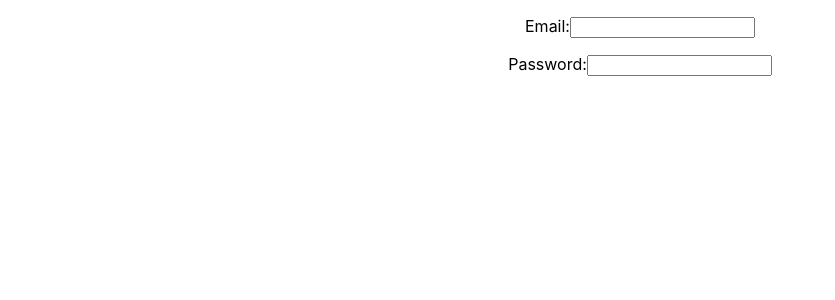
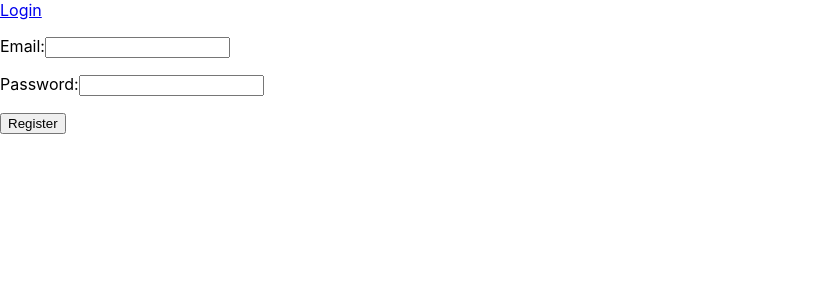
Before and after one commit to Eexy/hercule, a React (Create React App) app in the folder apollon/: page /register in a window 1280 px wide. Shown: the top 300 px of the page, without its empty margins (0-835 px from the left). Built offline with nearby package versions, Linux system fonts and the light colour scheme.

Commit message:
create basic login and register screen

```diff
--- a/apollon/package.json
+++ b/apollon/package.json
@@ -1,5 +1,6 @@
 {
   "name": "apollon",
+  "proxy": "http://localhost:4000",
   "version": "0.1.0",
   "private": true,
   "dependencies": {
@@ -11,8 +12,10 @@
     "@types/node": "^12.20.13",
     "@types/react": "^17.0.5",
     "@types/react-dom": "^17.0.5",
+    "axios": "^0.21.1",
     "react": "^17.0.2",
     "react-dom": "^17.0.2",
+    "react-router-dom": "^5.2.0",
     "react-scripts": "4.0.3",
     "typescript": "^4.2.4",
     "web-vitals": "^1.1.2"
@@ -41,6 +44,7 @@
     ]
   },
   "devDependencies": {
+    "@types/react-router-dom": "^5.1.7",
     "@typescript-eslint/eslint-plugin": "^4.23.0",
     "@typescript-eslint/parser": "^4.23.0",
     "concurrently": "^6.1.0",
--- a/apollon/src/App.css
+++ /dev/null
@@ -1,38 +0,0 @@
-.App {
-  text-align: center;
-}
-
-.App-logo {
-  height: 40vmin;
-  pointer-events: none;
-}
-
-@media (prefers-reduced-motion: no-preference) {
-  .App-logo {
-    animation: App-logo-spin infinite 20s linear;
-  }
-}
-
-.App-header {
-  background-color: #282c34;
-  min-height: 100vh;
-  display: flex;
-  flex-direction: column;
-  align-items: center;
-  justify-content: center;
-  font-size: calc(10px + 2vmin);
-  color: white;
-}
-
-.App-link {
-  color: #61dafb;
-}
-
-@keyframes App-logo-spin {
-  from {
-    transform: rotate(0deg);
-  }
-  to {
-    transform: rotate(360deg);
-  }
-}
--- a/apollon/src/App.tsx
+++ b/apollon/src/App.tsx
@@ -1,12 +1,25 @@
 import React, { ReactElement } from 'react';
-import './App.css';
-import Auth from './screens/auth';
+import { BrowserRouter as Router, Switch, Route, Redirect} from 'react-router-dom';
+import Login from './screens/login/login';
+import Register from './screens/register/register';
 
 function App(): ReactElement {
   return (
-    <div className="App">
-      <Auth />
-    </div>
+    <Router>
+      <div className="App">
+        <Switch>
+          <Route exact path="/">
+            <Redirect to="/login" />
+          </Route>
+          <Route exact path="/login">
+            <Login />
+          </Route>
+          <Route exact path="/register">
+            <Register />
+          </Route>
+        </Switch>
+      </div>
+    </Router>
   );
 }
 
--- a/apollon/src/screens/auth.tsx
+++ /dev/null
@@ -1,5 +0,0 @@
-import React, { ReactElement } from 'react';
-import AuthForm from './components/auth-form';
-
-const Auth: React.FC = (): ReactElement => <AuthForm />;
-export default Auth;
--- a/apollon/src/screens/components/auth-form.tsx
+++ /dev/null
@@ -1,20 +0,0 @@
-import React, { ReactElement } from 'react';
-
-const AuthForm: React.FC = (): ReactElement => (
-  <form>
-    <p>
-      <label htmlFor="user-email">
-        Email:
-        <input type="email" name="email" id="user-email" />
-      </label>
-    </p>
-    <p>
-      <label htmlFor="password">
-        Password:
-        <input type="password" id="password" />
-      </label>
-    </p>
-  </form>
-);
-
-export default AuthForm;
--- /dev/null
+++ b/apollon/src/screens/login/login.tsx
@@ -0,0 +1,26 @@
+import React, { ReactElement } from 'react';
+import axios from 'axios';
+import { Link } from 'react-router-dom';
+import LoginForm from './parts/login-form';
+
+const Login: React.FC = (): ReactElement => {
+  const login = async (email = '', password = '') => {
+    try {
+      const res = await axios.post('/api/user/login', {
+        email,
+        password,
+      });
+      console.log(res);
+    } catch (e) {
+      console.log(e);
+    }
+  };
+
+  return (
+    <div>
+      <Link to="/register">Register</Link>
+      <LoginForm login={login} />
+    </div>
+  );
+};
+export default Login;
--- /dev/null
+++ b/apollon/src/screens/login/parts/login-form.tsx
@@ -0,0 +1,55 @@
+import React, { ReactElement, useState } from 'react';
+
+interface AuthFormProps {
+  login(email: string, password: string): void;
+}
+
+const LoginForm: React.FC<AuthFormProps> = ({ login }): ReactElement => {
+  const [email, setEmail] = useState('');
+  const [password, setPassword] = useState('');
+
+  const handlePasswordChange = (e: React.FormEvent<HTMLInputElement>): void => {
+    setPassword(e.currentTarget.value);
+  };
+
+  const handleEmailChange = (e: React.FormEvent<HTMLInputElement>): void => {
+    setEmail(e.currentTarget.value);
+  };
+
+  const handleFormSubmit = (e: React.FormEvent<HTMLFormElement>): void => {
+    e.preventDefault();
+    login(email, password);
+  };
+
+  return (
+    <form onSubmit={handleFormSubmit}>
+      <p>
+        <label htmlFor="user-email">
+          Email:
+          <input
+            type="email"
+            name="email"
+            id="user-email"
+            value={email}
+            onChange={handleEmailChange}
+          />
+        </label>
+      </p>
+      <p>
+        <label htmlFor="password">
+          Password:
+          <input
+            type="password"
+            id="password"
+            value={password}
+            onChange={handlePasswordChange}
+          />
+        </label>
+      </p>
+      <p>
+        <button type="submit">Login</button>
+      </p>
+    </form>
+  );
+};
+export default LoginForm;
--- /dev/null
+++ b/apollon/src/screens/register/parts/register-form.tsx
@@ -0,0 +1,56 @@
+import React, { ReactElement, useState } from 'react';
+
+interface RegisterFormProps {
+  register(email: string, password: string): void;
+}
+
+const RegisterForm: React.FC<RegisterFormProps> = ({ register }): ReactElement => {
+  const [email, setEmail] = useState('');
+  const [password, setPassword] = useState('');
+
+  const handlePasswordChange = (e: React.FormEvent<HTMLInputElement>): void => {
+    setPassword(e.currentTarget.value);
+  };
+
+  const handleEmailChange = (e: React.FormEvent<HTMLInputElement>): void => {
+    setEmail(e.currentTarget.value);
+  };
+
+  const handleFormSubmit = (e: React.FormEvent<HTMLFormElement>): void => {
+    e.preventDefault();
+    register(email, password);
+  };
+
+  return (
+    <form onSubmit={handleFormSubmit}>
+      <p>
+        <label htmlFor="user-email">
+          Email:
+          <input
+            type="email"
+            name="email"
+            id="user-email"
+            value={email}
+            onChange={handleEmailChange}
+          />
+        </label>
+      </p>
+      <p>
+        <label htmlFor="password">
+          Password:
+          <input
+            type="password"
+            id="password"
+            value={password}
+            onChange={handlePasswordChange}
+          />
+        </label>
+      </p>
+      <p>
+        <button type="submit">Register</button>
+      </p>
+    </form>
+  );
+};
+
+export default RegisterForm;
--- /dev/null
+++ b/apollon/src/screens/register/register.tsx
@@ -0,0 +1,24 @@
+import axios from 'axios';
+import React, { ReactElement } from 'react';
+import { Link } from 'react-router-dom';
+import RegisterForm from './parts/register-form';
+
+const Register: React.FC = (): ReactElement => {
+  const register = async (email = '', password = '') => {
+    try {
+      const res = await axios.post('/api/user/register', { email, password });
+      console.log(res);
+    } catch (e) {
+      console.log(e);
+    }
+  };
+
+  return (
+    <div>
+      <Link to="/login">Login</Link>
+      <RegisterForm register={register} />
+    </div>
+  );
+};
+
+export default Register;
```
Also changed, not shown: 1 other file (tests, documents, lock files or other folders).
